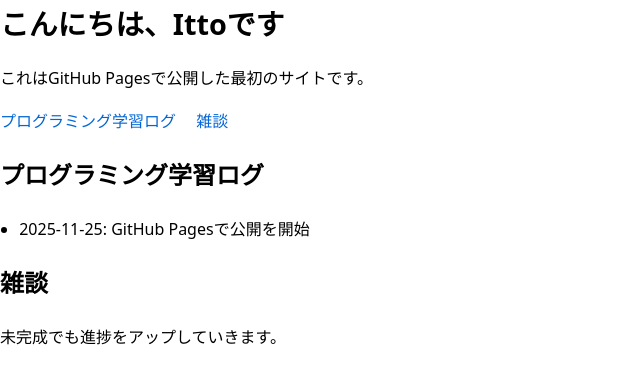
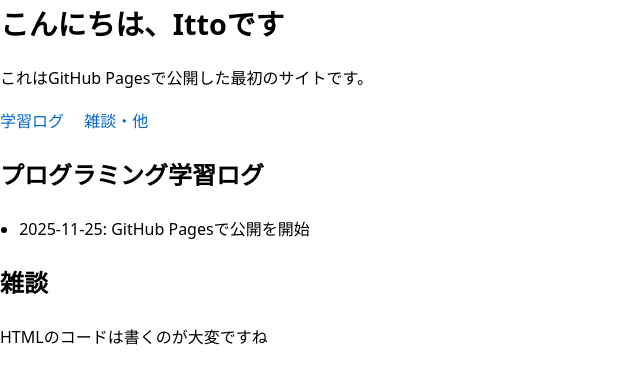
Before and after one commit to Itto-jp/Itto-jp.github.io, a plain HTML site: page index.html in a window 1280 px wide. Shown: the whole page, without its empty margins (0-640 px from the left). Drawn offline with Linux system fonts and the light colour scheme.

Commit message:
Update index.html

```diff
--- a/index.html
+++ b/index.html
@@ -5,7 +5,7 @@
   <meta charset="UTF-8"> <!-- 文字コードの指定 -->
   <meta name="viewport" content="width=device-width, initial-scale=1">
                         <!-- viewport:スマホ対応, device-width:デバイスの画面幅に合わせる,initial-scale=1:1倍の倍率で表示-->
-  <title>はじめてのWebサイト</title> <!-- タイトル:中身ではなく外部のタイトル -->
+  <title>Itto-jpのWebサイト</title> <!-- タイトル:中身ではなく外部のタイトル -->
   <style> /* CSSを直接書けるのだとか。外部からもできるけど直接のが変数とかの優先度が高い*/
     :root { /*主に変数を置くところ*/
       --max:  820px; --gap: 1rem; /* 820ピクセル  1remはルートのフォントサイズを基準にした値*/
@@ -50,15 +50,15 @@
     <h1>こんにちは、Ittoです</h1>
     <p>これはGitHub Pagesで公開した最初のサイトです。</p>
     <nav>
-      <a href="#p_log">プログラミング学習ログ</a>
-      <a href="#talks">雑談</a>
+      <a href="#p_log">学習ログ</a>
+      <a href="#talks">雑談・他</a>
     </nav>
     <h2 id="p_log">プログラミング学習ログ</h2>
     <ul>
       <li>2025-11-25: GitHub Pagesで公開を開始</li>
     </ul>
     <h2 id="talks">雑談</h2>
-    <p>未完成でも進捗をアップしていきます。</p>
+    <p>HTMLのコードは書くのが大変ですね</p>
   </div>
 </body>
 </html>
```
